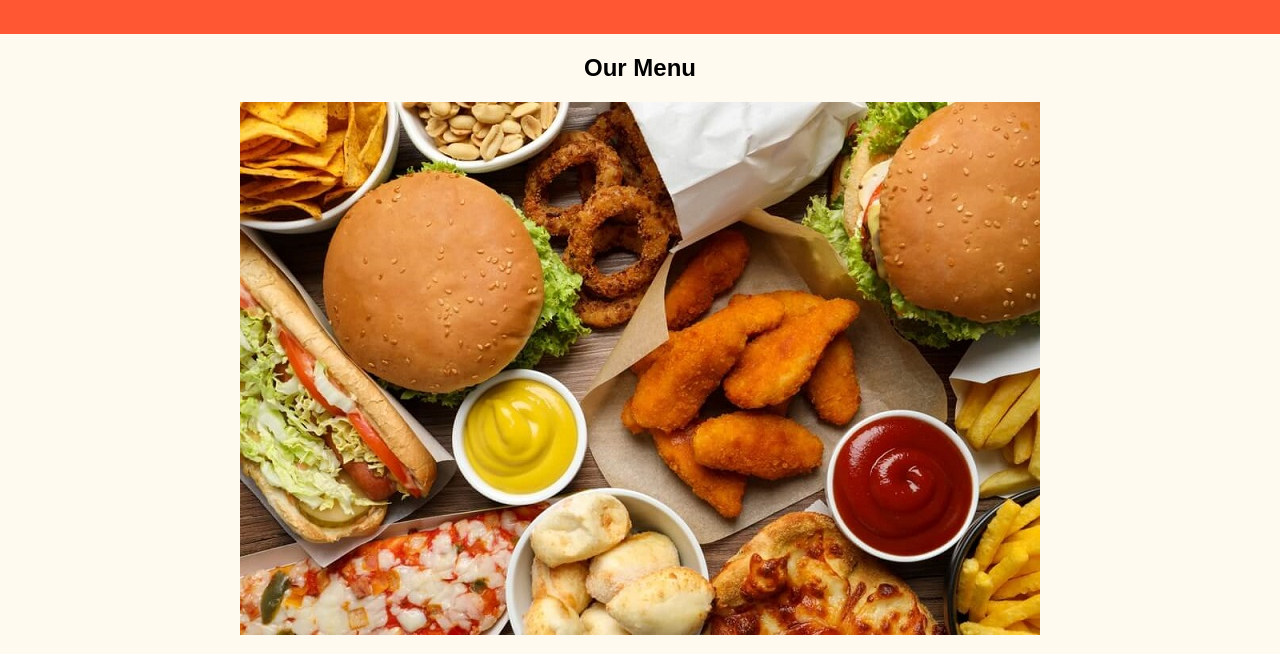
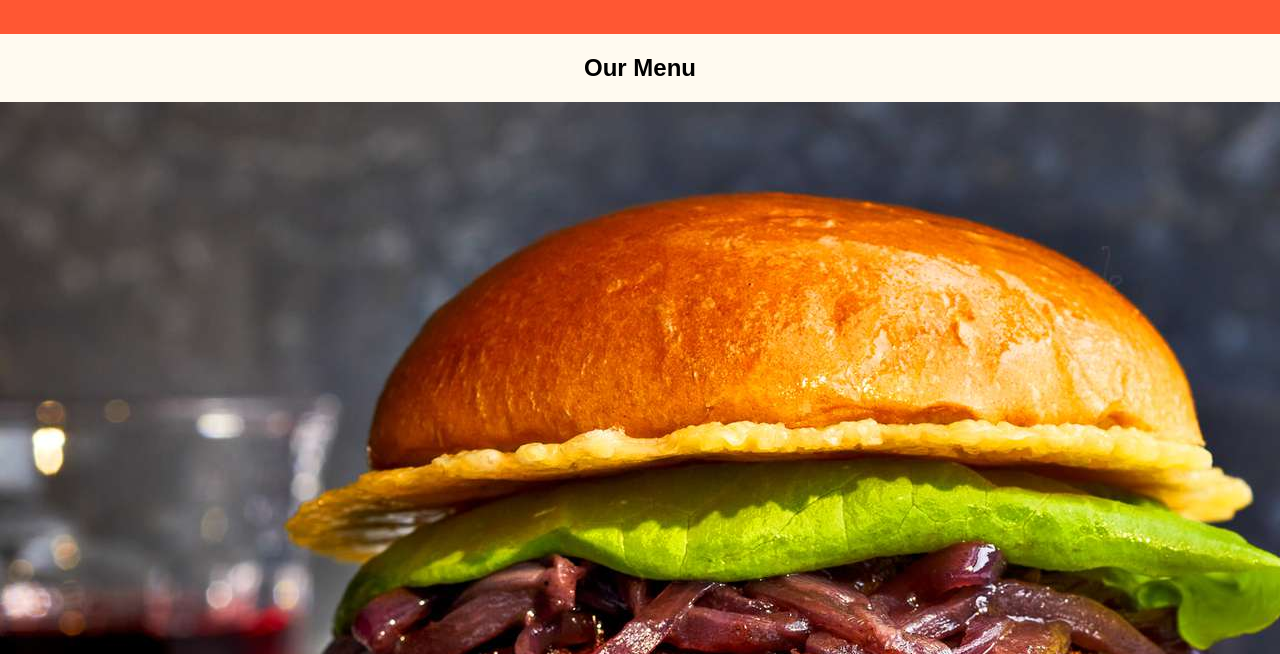
Before and after one commit to aakash2666/food-champ, a plain HTML site: page menu.html in a window 1280 px wide. Shown: the part 123-777 px from the top of the page. Drawn offline with Linux system fonts and the light colour scheme; files whose address does not match are found by name.

Commit message:
menu.html

```diff
--- a/menu.html
+++ b/menu.html
@@ -24,7 +24,7 @@
         <h2>Our Menu</h2>
         <div class="menu-items">
             <div class="menu-item">
-                <img src="fastfood.jpg" alt="Burger">
+                <img src="burger.jpg" alt="Burger">
                 <h3>Burger</h3>
                 <p>A delicious burger with fresh ingredients.</p>
                 <span>Rs 1000.00</span>
```
